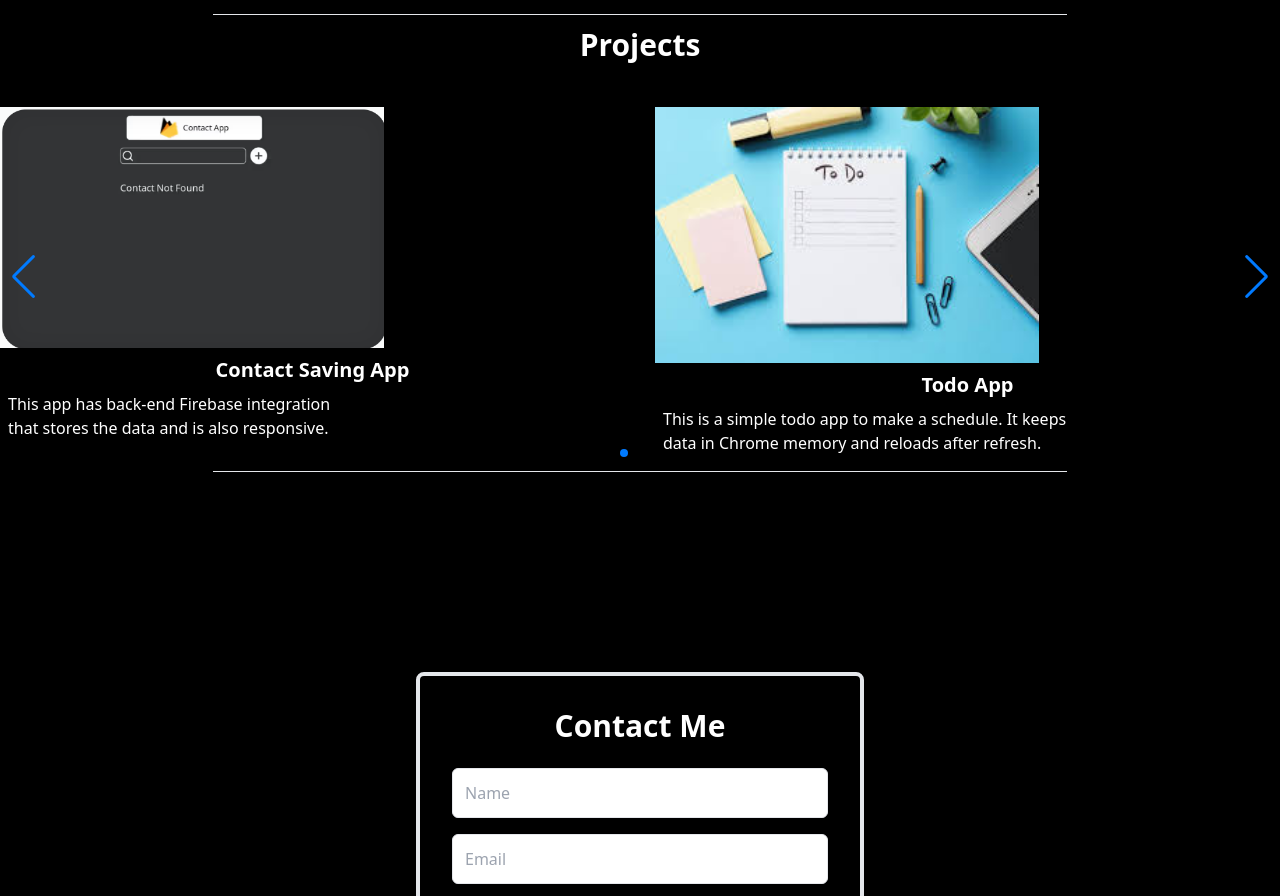
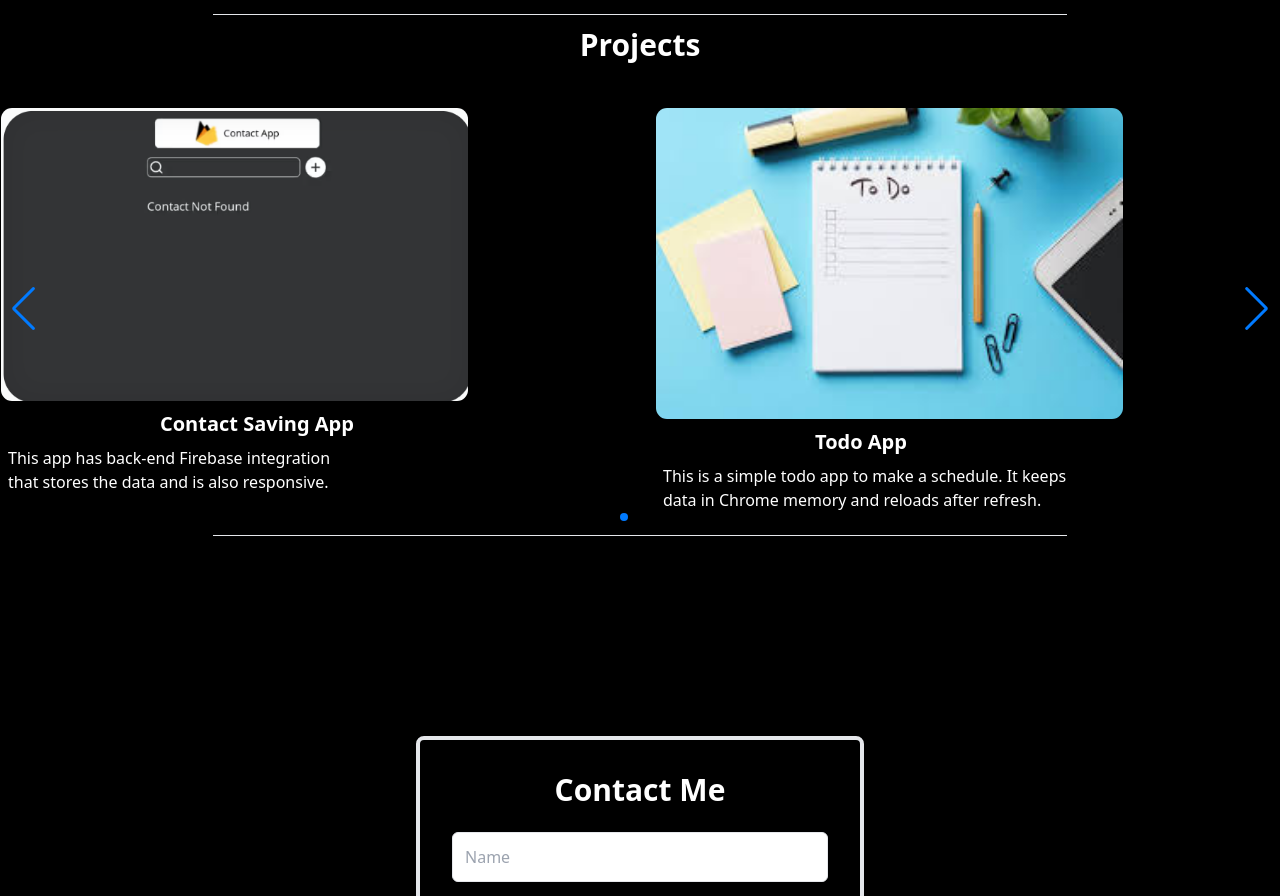
Before and after one commit to AhmedSaeed216/Portfolio, a React (Vite) app: page / in a window 1280 px wide. Shown: the part 1308-2204 px from the top of the page. Built offline with nearby package versions, Linux system fonts and the light colour scheme.

Commit message:
adjusting the project section

```diff
--- a/src/Componenets/Project.jsx
+++ b/src/Componenets/Project.jsx
@@ -175,8 +175,8 @@ const Pro = ({ img, link, title, des }) => {
           ease-in-out
           ml-3"
       >
-        <img className="w-96" src={img} alt={title} />
-        <h1 className="flex justify-center font-bold text-xl mt-2">{title}</h1>
+        <img className="w-3/4 border border-black rounded-xl " src={img} alt={title} />
+        <h1 className="flex ml-40  font-bold text-xl mt-2">{title}</h1>
         <p className="m-2 text-balance font-light">{des}</p>
       </a>
     </>
```
